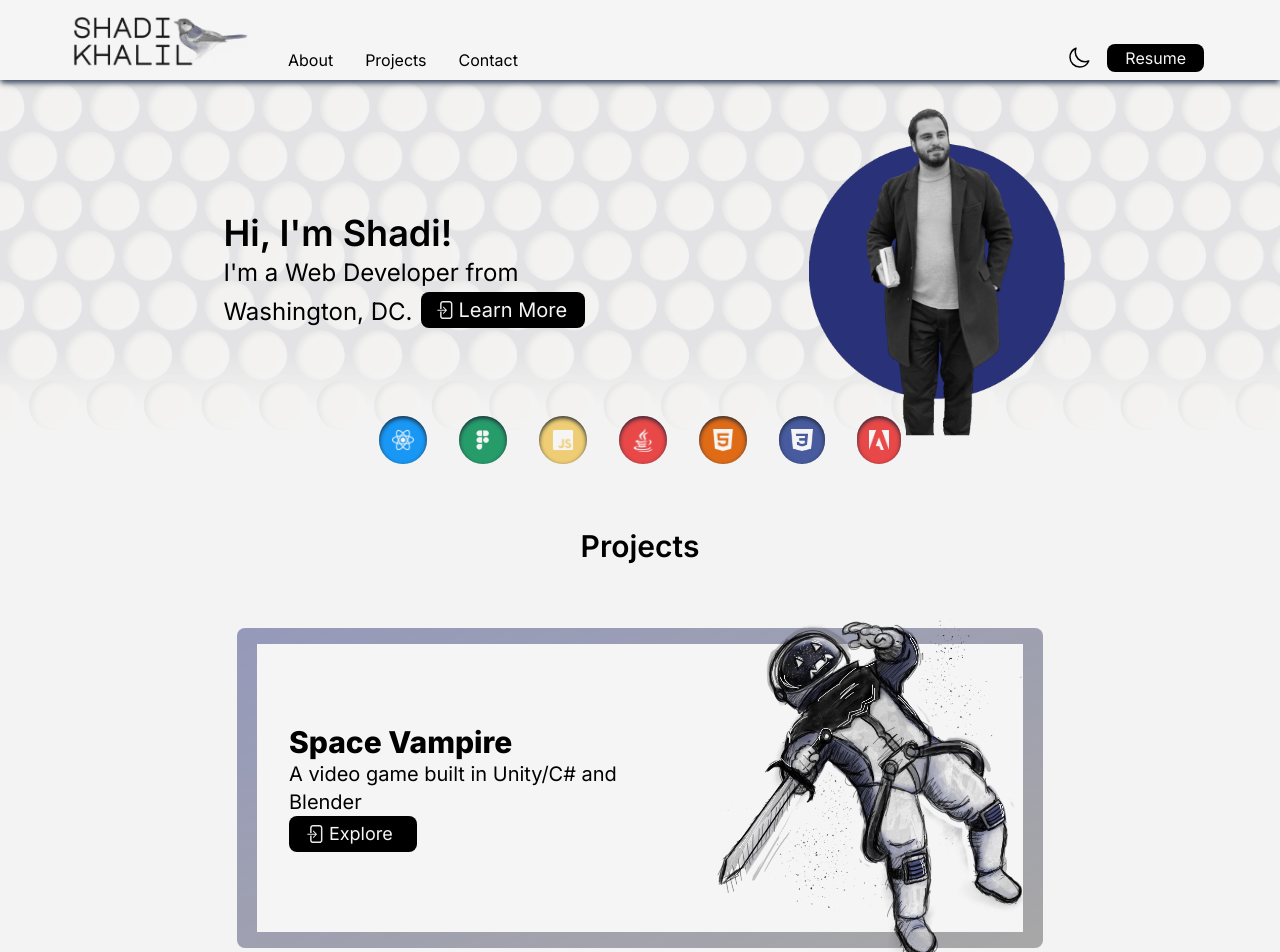
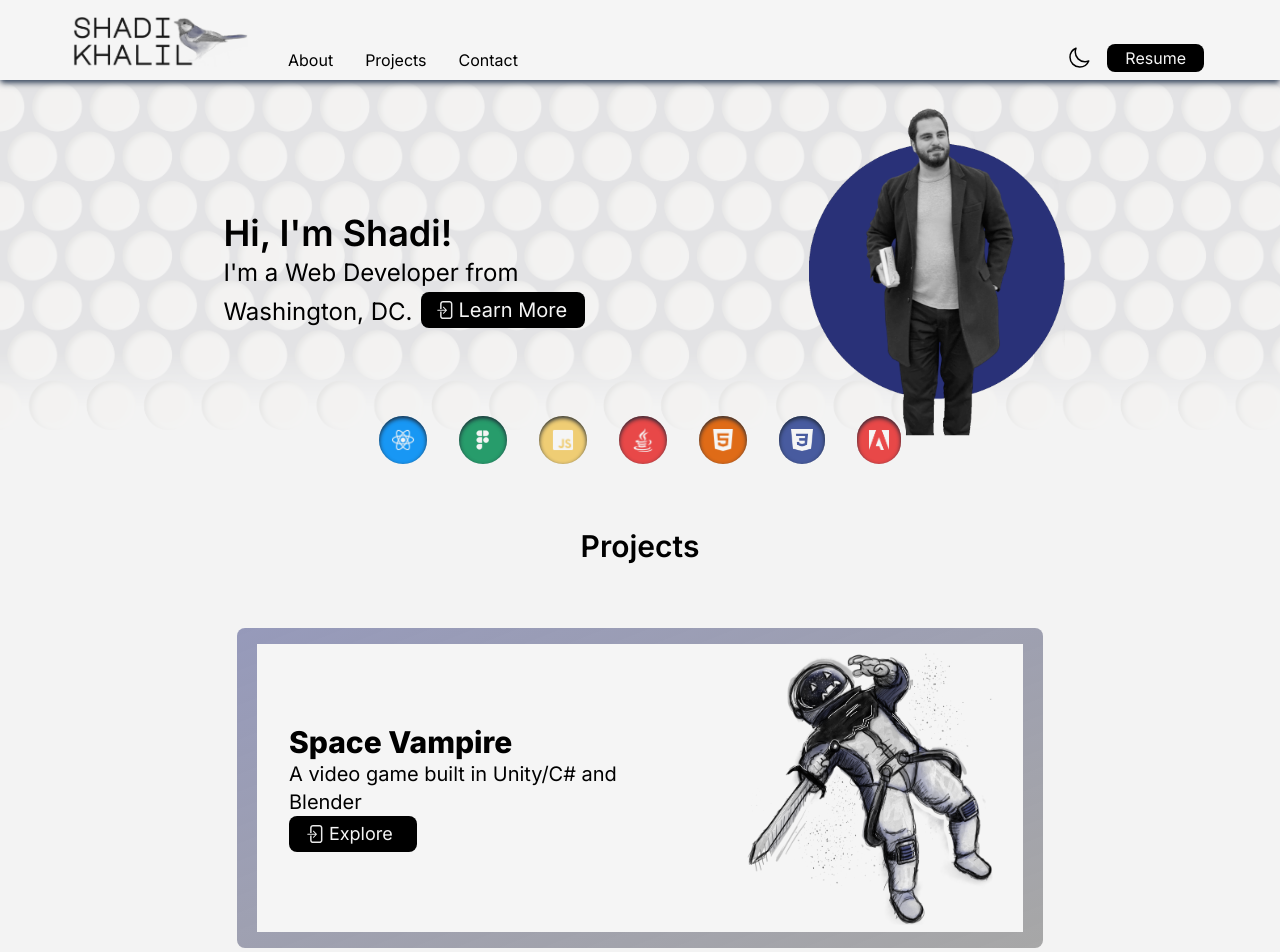
Before and after one commit to smkhalil2/Portfolio, a Next.js app in the folder portfolio/: page / in a window 1280 px wide. Shown: the top 952 px of the page. Built offline with nearby package versions, Linux system fonts and the light colour scheme.

Commit message:
style fixes - picture sizes

```diff
--- a/portfolio/src/components/data.js
+++ b/portfolio/src/components/data.js
@@ -7,7 +7,7 @@ export const projectData = [
         description: "A video game built in Unity/C# and Blender",
         gitHubLink: 'https://youtube.com/playlist?list=PLAHaOiMUCZRZ5IENSC4CZq7RQ3OEoxvvN',
         img: '/images/projects/sketches/Spaceman4.png',
-        img_classes: '',
+        img_classes: 'scale-[80%]',
         slides: '/images/projects/spacevampire.png'
     },
     {
@@ -16,7 +16,7 @@ export const projectData = [
         description: "Android Fitness App",
         gitHubLink: 'https://youtu.be/U42hCzOBTfI',
         img: '/images/projects/sketches/healthify.png',
-        img_classes: 'scale-90',
+        img_classes: 'scale-75',
         slides: '/images/projects/healthify.png'
     },
     {
@@ -25,7 +25,7 @@ export const projectData = [
         description: "Bioinformatics Algorithms Project",
         gitHubLink: 'https://github.com/smkhalil2/Toy-Genome-Assembler',
         img: '/images/projects/sketches/bioinformatics1.png',
-        img_classes: 'relative md:right-16 scale-[150%]',
+        img_classes: 'relative md:right-16 scale-[120%]',
         slides: '/images/projects/genomeAssembler2.png'
     },
     {
@@ -34,7 +34,7 @@ export const projectData = [
         description: "eCommerce Site UI (In Progress)",
         gitHubLink: 'https://www.figma.com/file/q9tbUjKEpxhwjOu3cShHQu/LilyHoney-eCom-V1?type=design&node-id=101%3A22&mode=design&t=rePnqbldSv5dgEkT-1',
         img: '/images/projects/sketches/Bee.png',
-        img_classes: 'relative md:right-8 scale-[130%]',
+        img_classes: 'relative md:right-8 scale-[120%]',
         slides: '/images/projects/Bee.png'
     },
     {
@@ -43,7 +43,7 @@ export const projectData = [
         description: "ReactJS App (In Progress)",
         gitHubLink: 'https://github.com/smkhalil2/Color-Palette-Project',
         img: '/images/projects/sketches/paintbucket.png',
-        img_classes: 'relative md:left-12 left-8 scale-75',
+        img_classes: 'relative md:left-12 left-8 scale-[65%]',
         slides: '/images/projects/colorpalette.png'
     },
     {
```
